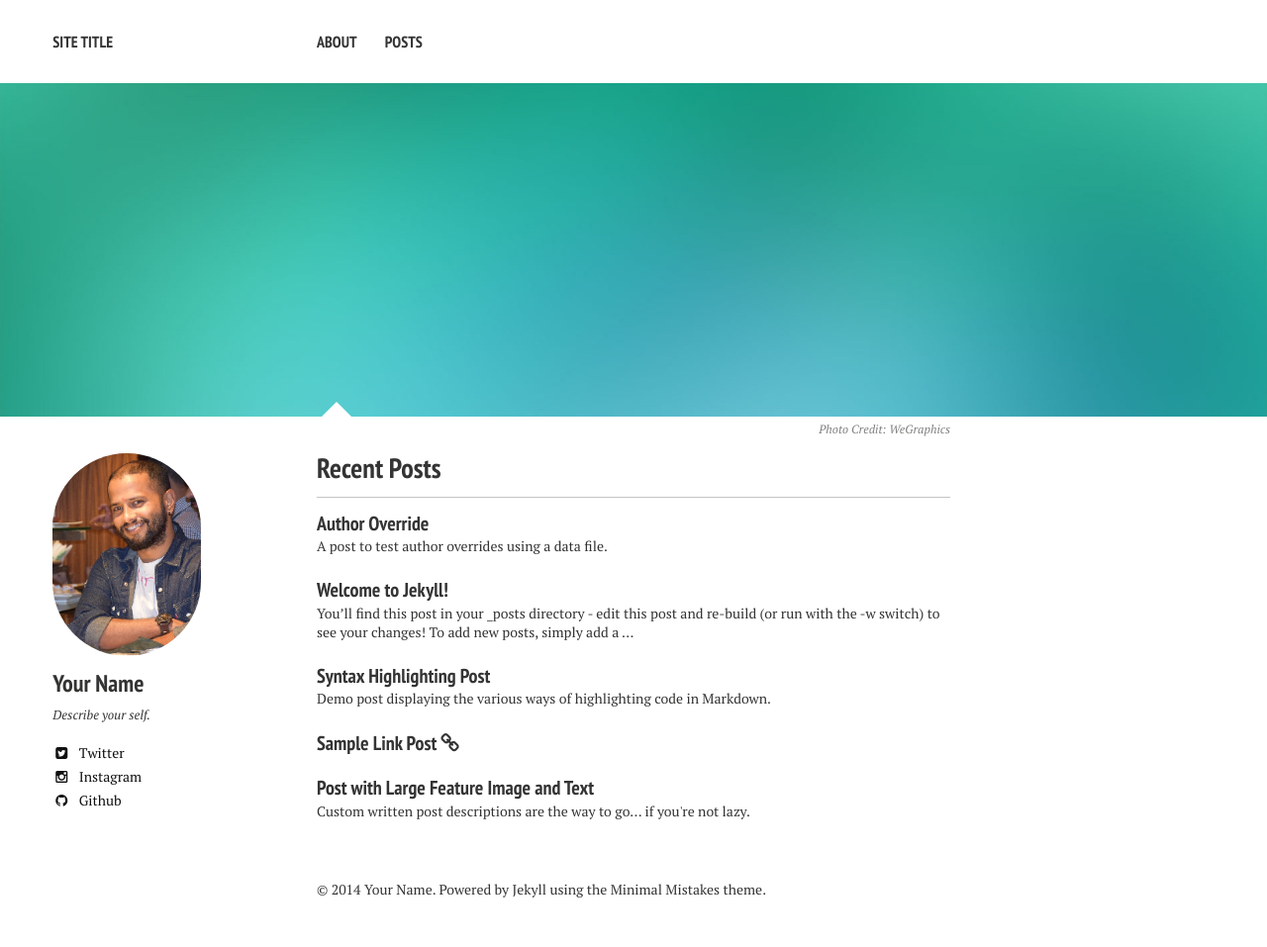
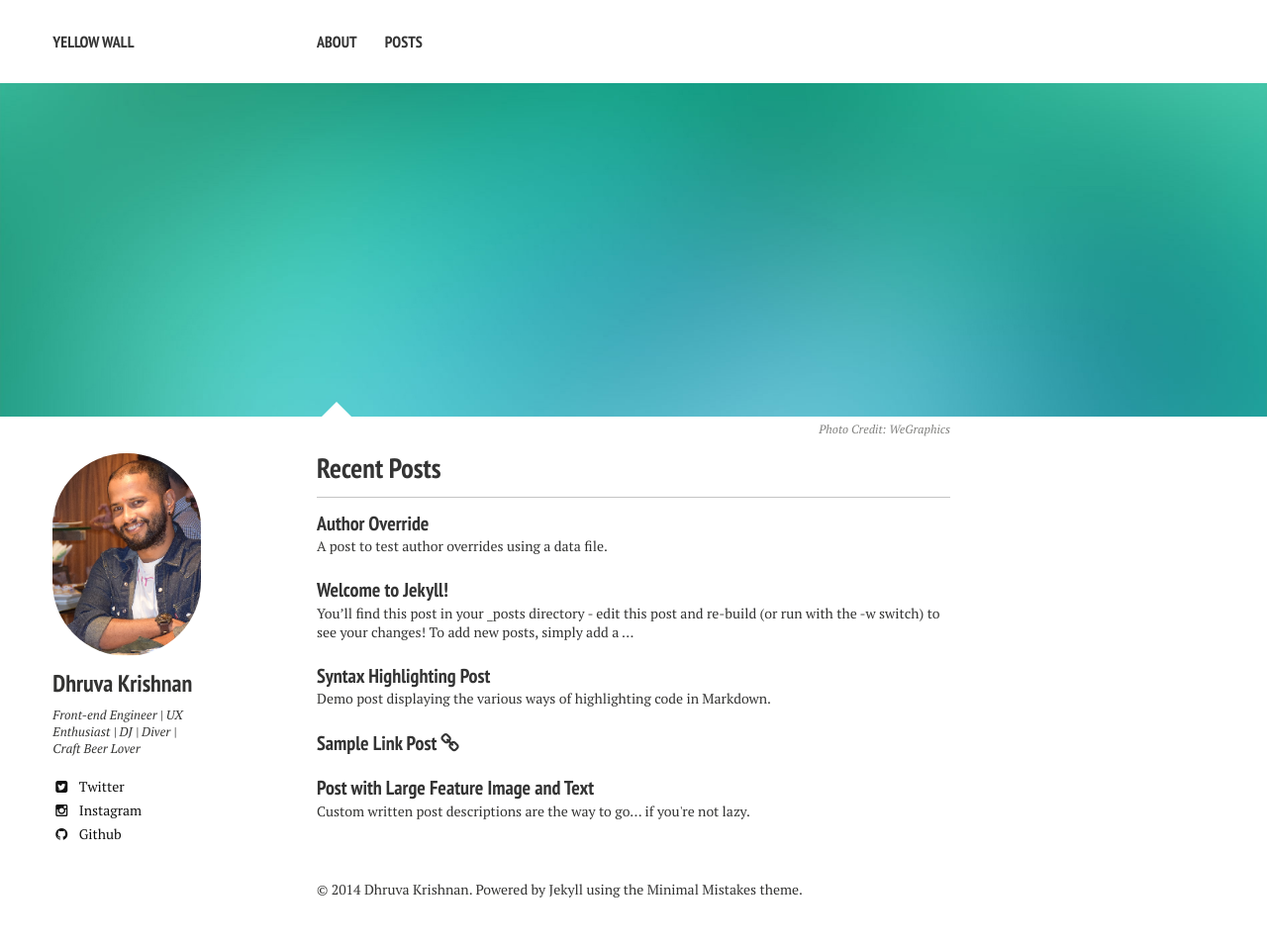
Before and after one commit to dkris/blogg, a Jekyll site: the page built from index.md, in a window 1280 px wide. Shown: the whole page at 99% size. Built offline with Jekyll 4.4.1, drawn with Linux system fonts in a browser that asks for light colours; nearby versions of some CDN libraries.

Commit message:
Some more configuration updates

```diff
--- a/_config.yml
+++ b/_config.yml
@@ -1,6 +1,6 @@
 # Site wide configuration
 
-title:            Site Title
+title:            Yellow Wall
 locale:           en_US
 url:              http://jekyll-dkris.rhcloud.com/
 
@@ -26,9 +26,9 @@ kramdown:
 
 # Site owner
 owner:
-  name: Your Name
+  name: Dhruva Krishnan
   avatar: blog_bio.jpg
-  bio: "Describe your self."
+  bio: "Front-end Engineer | UX Enthusiast | DJ | Diver | Craft Beer Lover"
   email:
   disqus-shortname:
   twitter: dkris
```
